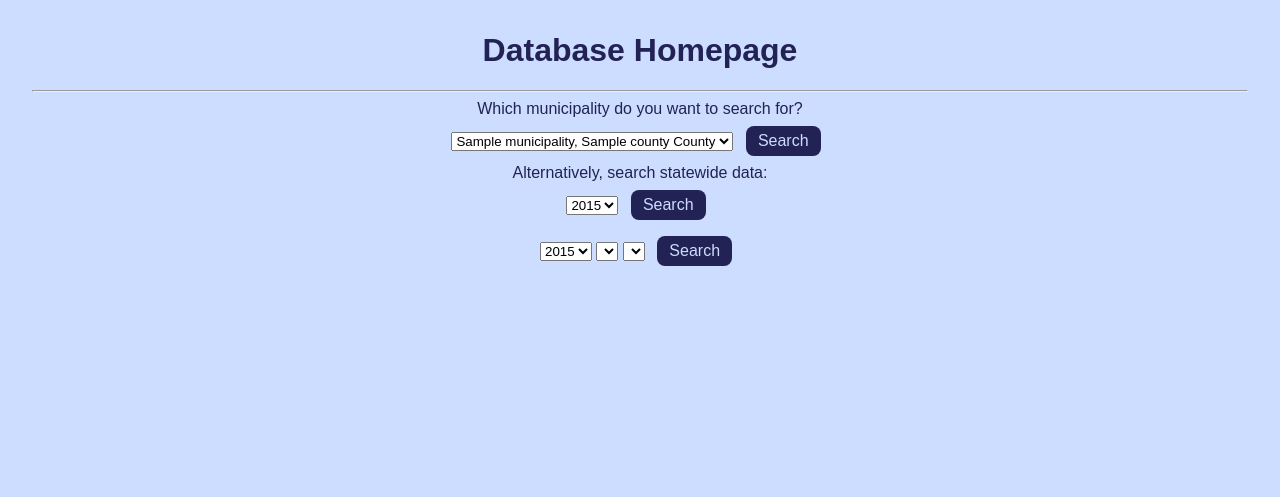
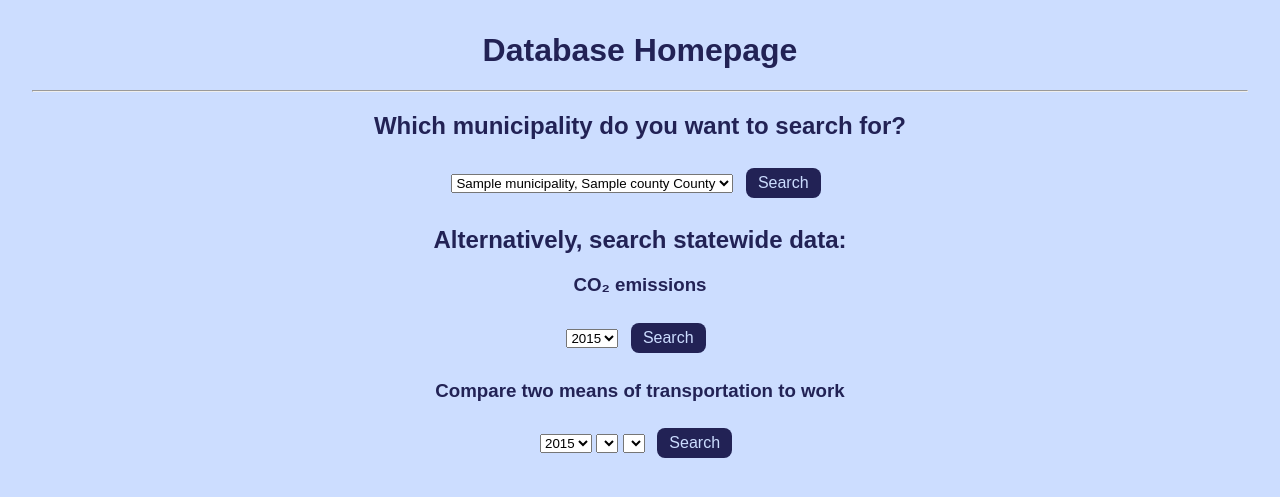
Before and after one commit to pinedaj1/PUBLICNAME, a Flask app: page / in a window 1280 px wide. Shown: the top 497 px of the page. Run offline with Flask 3, Linux system fonts and the light colour scheme; a database or web service that is not in the repository returns one stand-in record (values such as "Sample title"); lists and menus that the app fills with data are empty; some libraries are stand-ins or nearby versions.

Commit message:
changed formatting of home page

```diff
--- a/web/templates/index.html
+++ b/web/templates/index.html
@@ -8,8 +8,10 @@
     </head>
     <body>
         <h1>Database Homepage</h1>
+        <!-- Description goes here -->
+        <!-- <p></p> -->
         <hr/>
-        Which municipality do you want to search for?
+        <h2>Which municipality do you want to search for?</h2>
         <form action="/municipality" method="POST">
             <select name="mno">
             {% for m in municipalities %}
@@ -18,14 +20,17 @@
             </select>
             <input type="submit" value="Search" />
         </form>
-        Alternatively, search statewide data:
+        <h2>Alternatively, search statewide data:</h2>
+        <h3>CO₂ emissions</h3>
         <form action="/ghg" method="POST">
             <select name="year">
+                Year:
                 <option value="2015">2015</option>
                 <option value="2020">2020</option>
             </select>
             <input type="submit" value="Search" />
         </form>
+        <h3>Compare two means of transportation to work</h3>
         <form action="/mot2" method="POST">
             <select name="year">
                 <option value="2015">2015</option>
```
